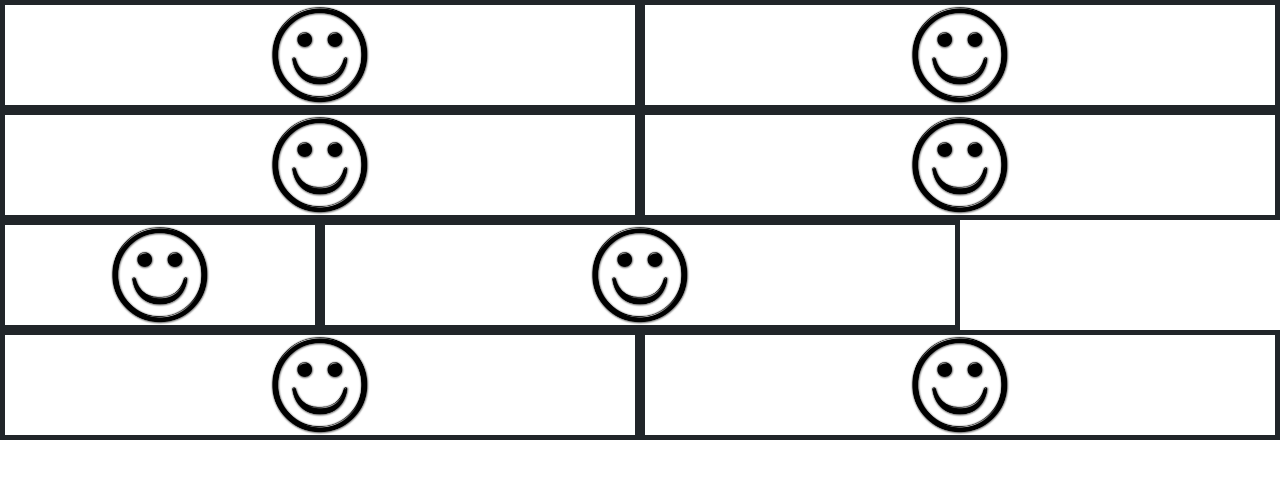
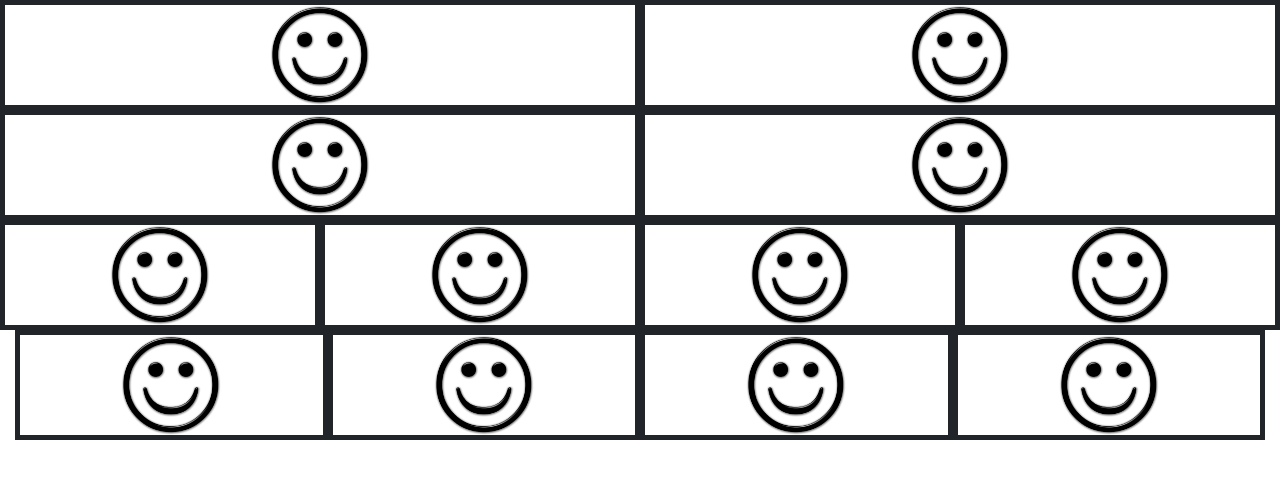
Before and after one commit to sjlaurino/smiley, a plain HTML site: page index.html in a window 1280 px wide. Drawn offline with nearby package versions, Linux system fonts and the light colour scheme.

Commit message:
nested grid

```diff
--- a/index.html
+++ b/index.html
@@ -58,17 +58,17 @@
           <img class="smile" src="clipart97435.png" alt="">
         </div>
       </div>
-      <div class="col-sm-6 col-lg-6 nopad">
+      <div class="col-sm-12 col-md-6 col-lg-3 nopad">
         <div class="outline d-flex justify-content-center align-items-center">
           <img class="smile" src="clipart97435.png" alt="">
         </div>
       </div>
-      <div class="col-sm-12 col-lg-6 nopad">
+      <div class="col-sm-12 col-md-6 col-lg-3 nopad">
         <div class="outline d-flex justify-content-center align-items-center">
           <img class="smile" src="clipart97435.png" alt="">
         </div>
       </div>
-      <div class="col-sm-6 col-lg-6 nopad">
+      <div class="col-sm-12 col-md-6 col-lg-3 nopad">
         <div class="outline d-flex justify-content-center align-items-center">
           <img class="smile" src="clipart97435.png" alt="">
         </div>
@@ -76,7 +76,34 @@
     </div>
 
 
-  </div>
+    <div class="container-fluid">
+
+      <div class="row">
+        <div class="col-sm-12 col-md-6 col-lg-3 nopad">
+          <div class="outline d-flex justify-content-center align-items-center">
+            <img class="smile" src="clipart97435.png" alt="">
+          </div>
+        </div>
+        <div class="col-sm-12 col-md-6 col-lg-3 nopad">
+          <div class="outline d-flex justify-content-center align-items-center">
+            <img class="smile" src="clipart97435.png" alt="">
+          </div>
+        </div>
+        <div class="col-sm-12 col-md-6 col-lg-3 nopad">
+          <div class="outline d-flex justify-content-center align-items-center">
+            <img class="smile" src="clipart97435.png" alt="">
+          </div>
+        </div>
+        <div class="col-sm-12 col-md-6 col-lg-3 nopad">
+          <div class="outline d-flex justify-content-center align-items-center">
+            <img class="smile" src="clipart97435.png" alt="">
+          </div>
+        </div>
+      </div>
+
+
+
+    </div>
 
 
 
```
